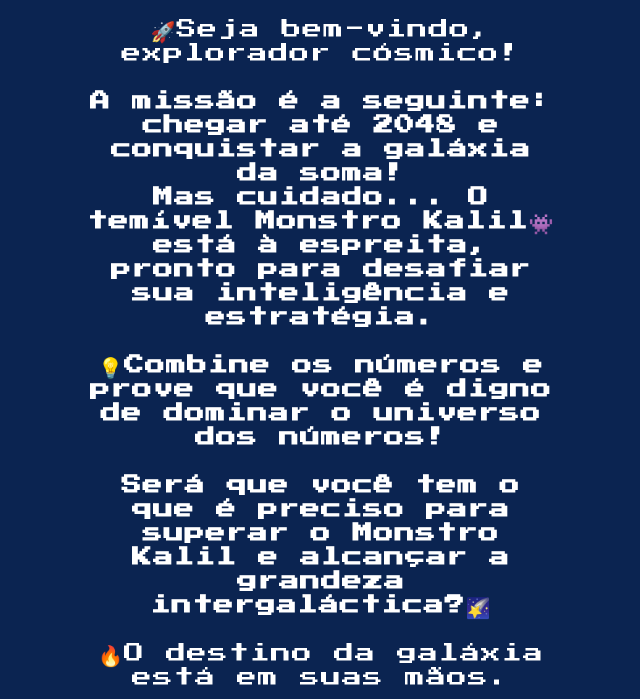
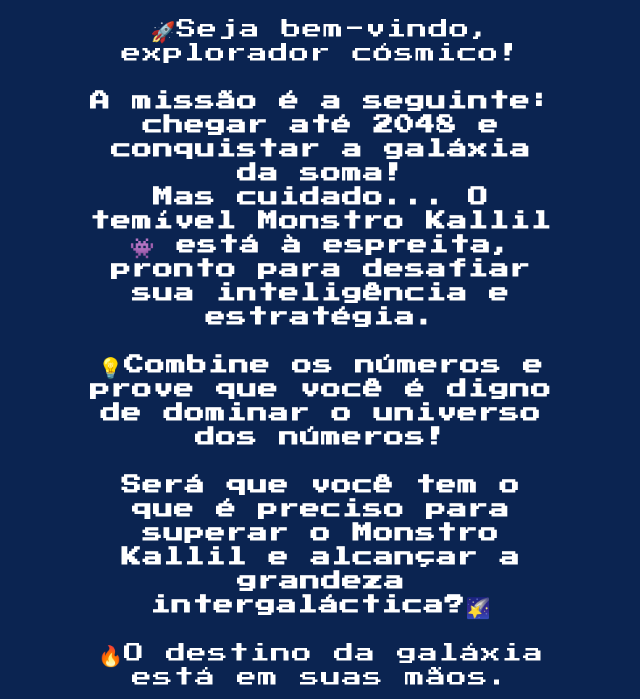
Before and after one commit to panyfmc/projects-COMP0417, a plain HTML site: page index.html in a window 1280 px wide. Shown: the part 101-800 px from the top of the page, without its empty margins (319-959 px from the left). Drawn offline with Linux system fonts and the light colour scheme.

Commit message:
Update index.html

```diff
--- a/index.html
+++ b/index.html
@@ -20,9 +20,9 @@
     <div class="text-container">
         <p id="result">🚀Seja bem-vindo, explorador cósmico!<br><br>
         <b>A missão é a seguinte: chegar até 2048 e conquistar a galáxia da soma!</b> <br>
-        <b>Mas cuidado... O temível Monstro Kalil👾 está à espreita, pronto para desafiar sua inteligência e estratégia.</b> <br><br>
+        <b>Mas cuidado... O temível Monstro Kallil👾 está à espreita, pronto para desafiar sua inteligência e estratégia.</b> <br><br>
         <b>💡Combine os números e prove que você é digno de dominar o universo dos números!</b> <br><br>
-        <b>Será que você tem o que é preciso para superar o Monstro Kalil e alcançar a grandeza intergaláctica?🌠</b> <br><br>
+        <b>Será que você tem o que é preciso para superar o Monstro Kallil e alcançar a grandeza intergaláctica?🌠</b> <br><br>
         🔥O destino da galáxia está em suas mãos.
         </p>
     </div>
```
